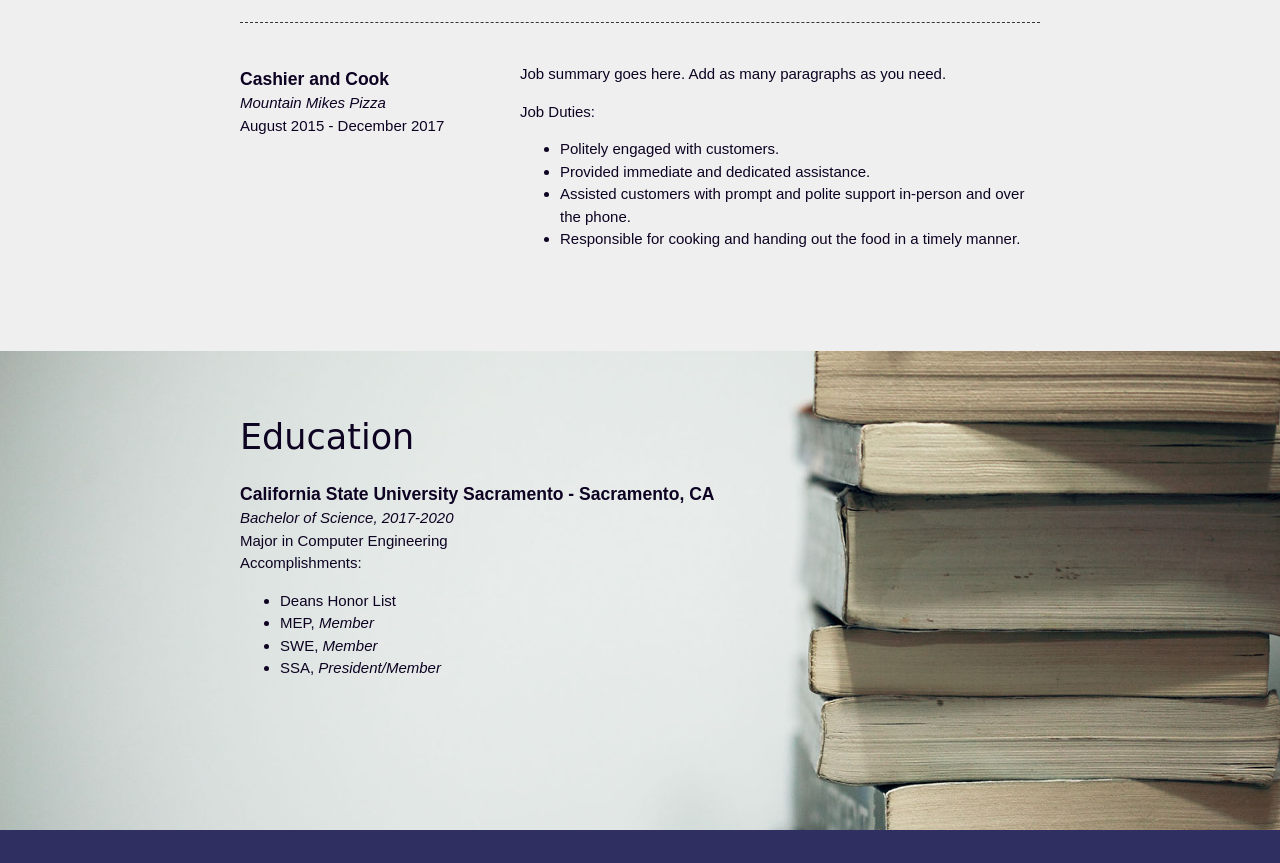
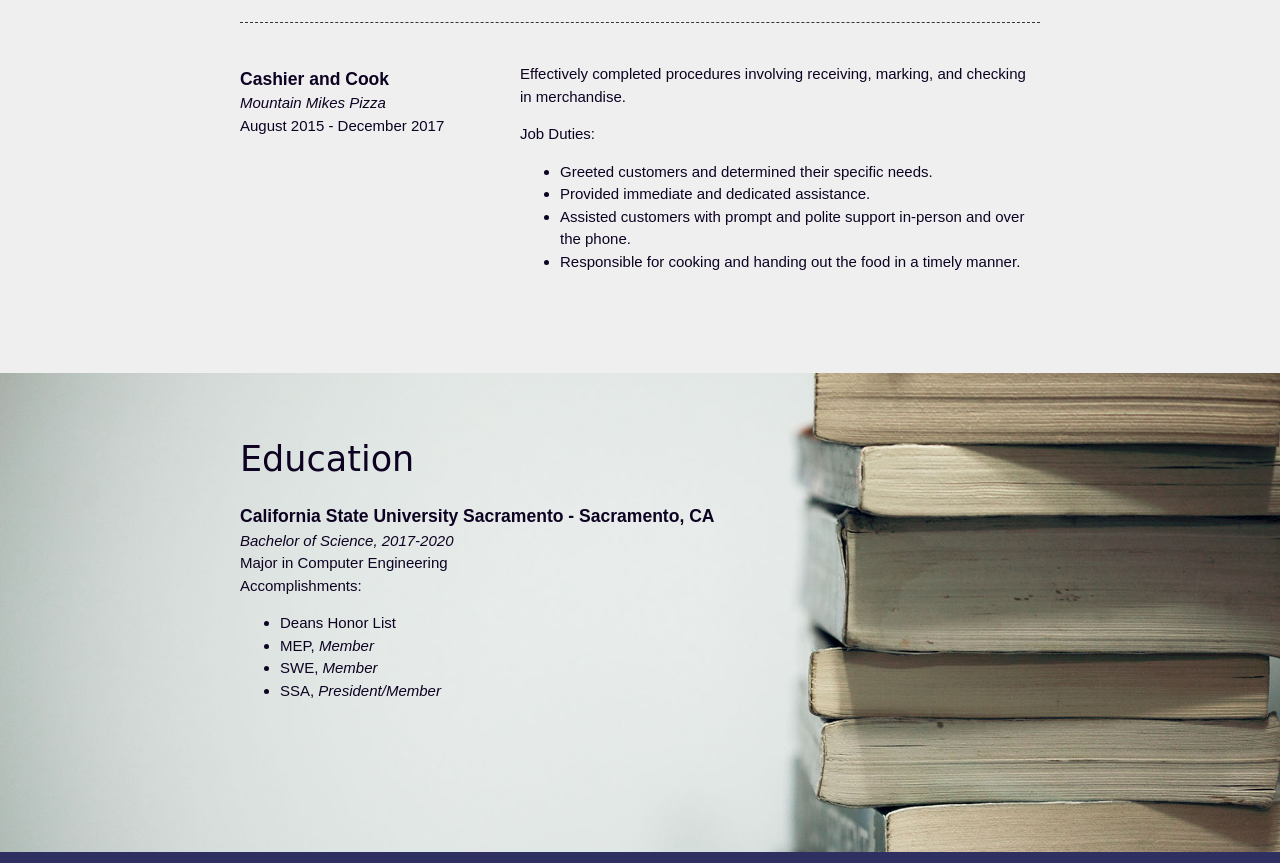
Before and after one commit to Parmvir23/MyPortfolio, a plain HTML site: page index.html in a window 1280 px wide. Shown: the part 2172-3035 px from the top of the page. Drawn offline with Linux system fonts and the light colour scheme; a web font is replaced by a local one.

Commit message:
Update index.html

```diff
--- a/index.html
+++ b/index.html
@@ -91,10 +91,10 @@
               <p>August 2015 - December 2017</p>
             </div>
             <div class="job-summary">
-              <p>Job summary goes here. Add as many paragraphs as you need.</p>
+              <p>Effectively completed procedures involving receiving, marking, and checking in merchandise.</p>
               <p>Job Duties:</p>
               <ul>
-                <li>Politely engaged with customers.</li>
+                <li>Greeted customers and determined their specific needs.</li>
                 <li>Provided immediate and dedicated assistance.</li>
                 <li>Assisted customers with prompt and polite support in-person and over the phone.</li>
                 <li>Responsible for cooking and handing out the food in a timely manner.</li>
```
